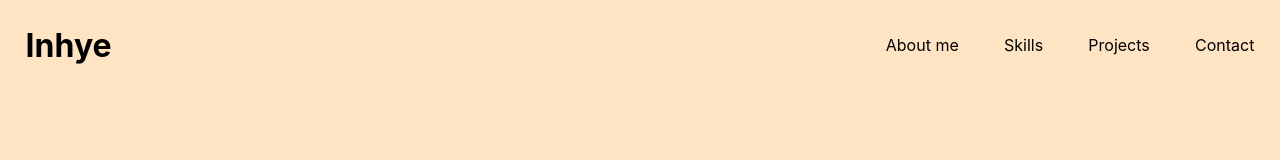
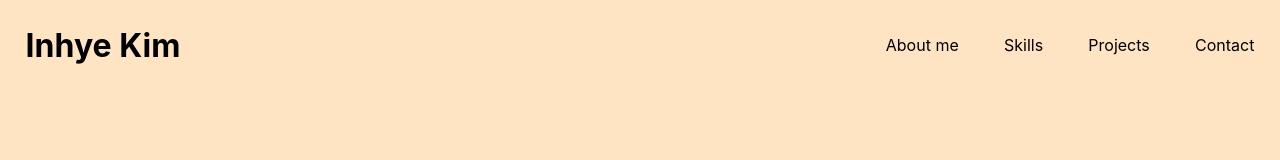
Before and after one commit to ene8255/my-portfolio, a React (Create React App) app: page / in a window 1280 px wide. Shown: the top 160 px of the page. Built offline with nearby package versions, Linux system fonts and the light colour scheme.

Commit message:
readme 내용 추가

```diff
--- a/package.json
+++ b/package.json
@@ -36,7 +36,7 @@
     ]
   },
   "devDependencies": {
-    "mini-css-extract-plugin": "^2.5.3",
+    "mini-css-extract-plugin": "^2.6.0",
     "sass": "^1.49.9",
     "sass-loader": "^12.6.0"
   }
--- a/src/components/include/Header.js
+++ b/src/components/include/Header.js
@@ -3,7 +3,7 @@ import React from 'react';
 function Header() {
     return (
         <header>
-            <h1>Inhye</h1>
+            <h1>Inhye Kim</h1>
             <nav>
                 <ul>
                     <li>About me</li>
```
Also changed, not shown: 2 other files (tests, documents, lock files or other folders).
